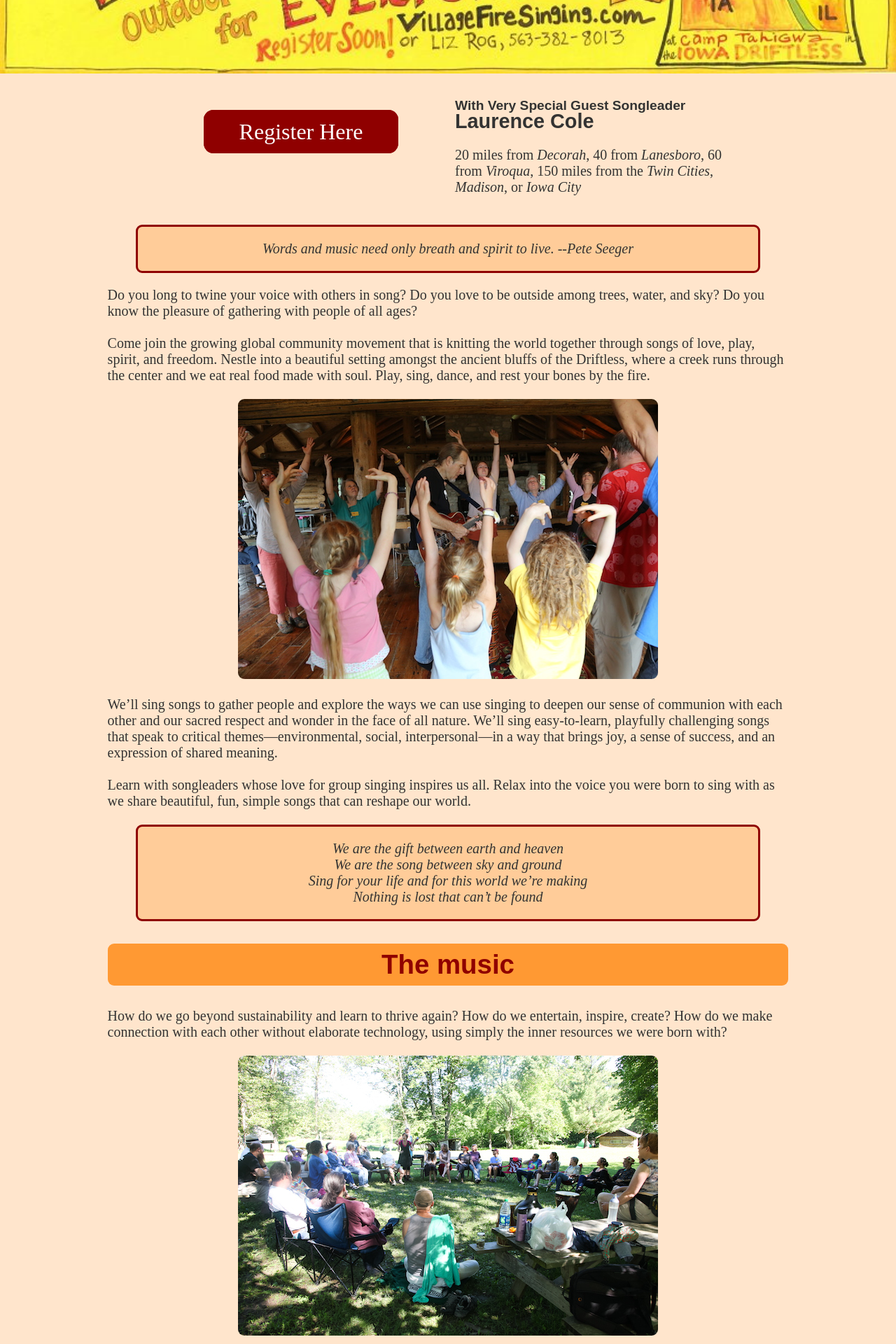
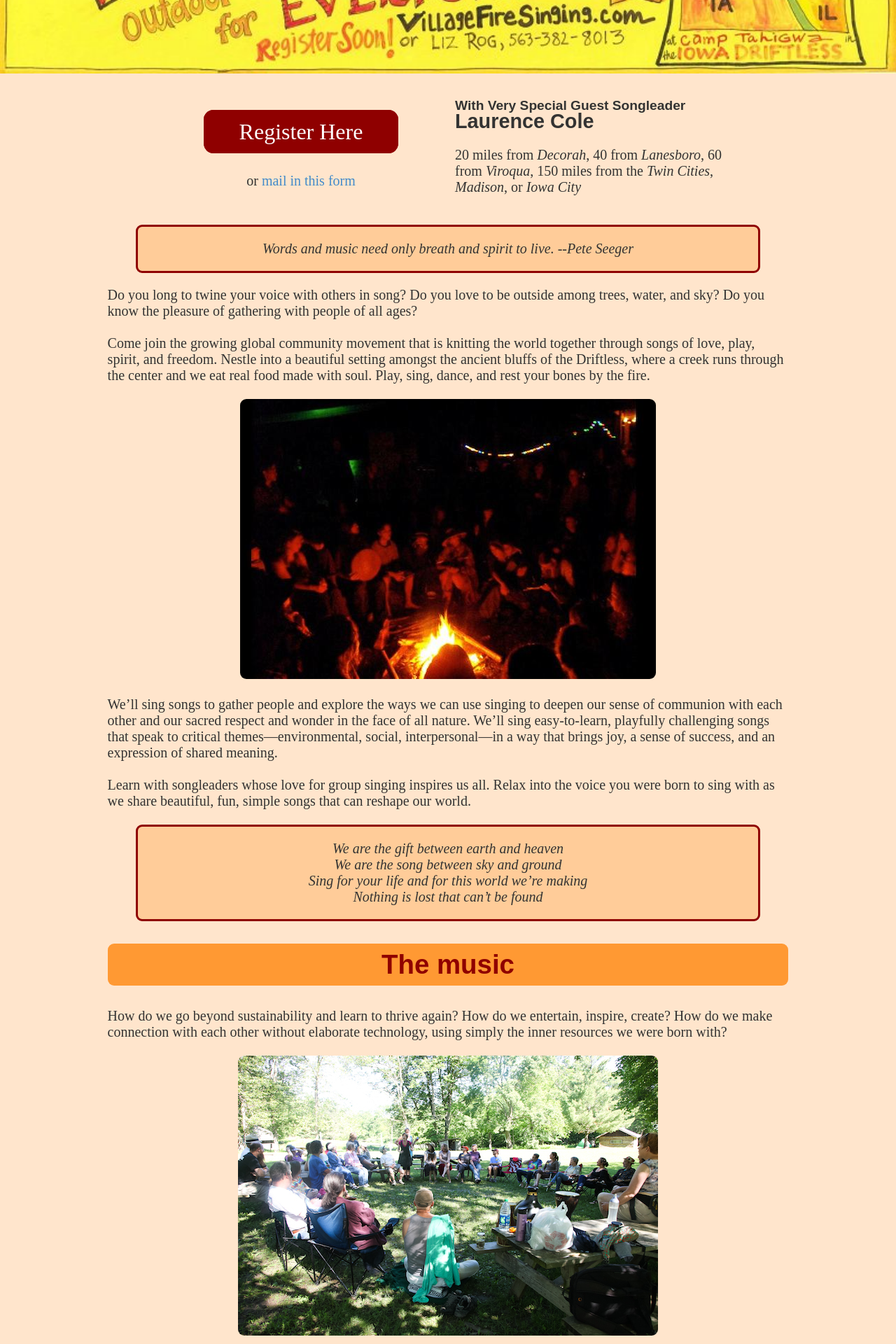
Before and after one commit to neilmb/villagefire, a Jekyll site: the page built from index.md, in a window 1280 px wide. Shown: the part 301-2221 px from the top of the page at 70% size. Built offline with Jekyll 4.4.1, drawn with Linux system fonts in a browser that asks for light colours; some web fonts are replaced; some of the changed text lies outside the part shown.

Commit message:
change images, add songleader photos

```diff
--- /dev/null
+++ b/Gemfile
@@ -0,0 +1,2 @@
+source 'https://rubygems.org'
+gem 'github-pages'
--- a/_layouts/home.html
+++ b/_layouts/home.html
@@ -17,6 +17,8 @@
  <div id="left">
         <div id="btn"><a href="http://www.eventbrite.com/e/village-fire-2014-tickets-10717304747">Register
             Here</a></div>
+        <div class="center">or <a href="images/signupform.pdf">mail in this
+                form</a></div>
  </div>
 
  <div id="right">
--- a/assets/css/main.css
+++ b/assets/css/main.css
@@ -1003,6 +1003,16 @@ index img {
   display: block;
   margin: auto;
 }
+.wrapleft {
+  display: inline;
+  float: left;
+  margin-right: 0.5em;
+}
+.wrapright {
+  display: inline;
+  float: right;
+  margin-left: 0.5em;
+}
 .center {
   text-align: center;
   margin-bottom: 1em;
@@ -1084,7 +1094,7 @@ index img {
   margin-top: 2em;
   margin-bottom: 2em;
 }
-.headbox a {
+.headbox #btn a {
   border: 3px solid #8f0000;
   -webkit-border-radius: 14px;
   -moz-border-radius: 14px;
--- a/index.md
+++ b/index.md
@@ -16,7 +16,7 @@ beautiful setting amongst the ancient bluffs of the Driftless, where a creek
 runs through the center and we eat real food made with soul. Play, sing,
 dance, and rest your bones by the fire.
 
-<div class="center"><img src="images/kidsdance.jpg"/></div>
+<div class="center"><img src="images/songfire.jpg"/></div>
 
 We’ll sing songs to gather people and explore the ways we can use singing to
 deepen our sense of communion with each other and our sacred respect and
@@ -91,6 +91,8 @@ genuine communion.”
 
 ### More Village Fire 2014 Songleaders
 
+<img class="wrapleft" src="images/lia.jpg"/>
+
 **Lia Falls** is a mom, a singer, a teacher and a songwriter. She teaches Vocal
 Playground/Yoga of the Voice classes (Yoga of the Voice as developed by Silvia
 Nakkach and the Vox Mundi Project)  in Minnesota and Wisconsin and leads
@@ -99,11 +101,14 @@ listening, curiosity, and devotion are her guiding principles. Believing that
 there is no such thing as a person who can’t sing,  Lia is devoted to creating
 a safe place for people to use their voices.
 
+
+<img class="wrapleft" src="images/barbara.jpg">
+
 **Barbara McAfee** is a native Minnesotan, a singer/songwriter with seven CDs,
 founder of the Morning Star Singers (Comfort Choir), voice coach, author of
 Full Voice: The Art and Practice of Vocal Presence, and a relentless community
 song leader.  She can’t quite believe she gets to do all of this…and is
-grateful.  www.barbaramcafee.com
+grateful.  <a href="http://www.barabaramcafee.com">www.barbaramcafee.com</a>
 
 **Colette Miller** and **Francis Gurtz**, life partners since 1985, have a shared
 interest in Dances of Universal Peace, Early American shape note singing,
@@ -113,23 +118,32 @@ of life.  They especially enjoy music that is participatory.  They  love the
 laughter, the tears, and the community built with song - which often speaks
 where words fail.
 
+<img class="wrapleft" src="images/ellen.jpg">
+
 **Ellen Rockne** lives in her beloved Decorah, where she songleads, sings and
 works with StoryPeople, an art company she co-founded.  She will be leading
 monthly Wonder Choir Sundays this summer, in conjunction with the Northeast
 Iowa Unitarian Universalist Fellowship. She also co-leads the weekly Community
 Sing in Decorah with Liz Rog.
 
+<img class="wrapleft" src="images/liz2.jpg">
+
 **Liz Rog** lives to twine her voice with those of others in the Driftless and
 beyond. She leads a variety of community singing groups in Decorah, IA and
 loves Village Fire because of the cross-pollination of voices and ideas among
 so many grassroots movers and shakers, all the spirit we raise, and all the
 connections we make that last forever.
+<br style="clear:left;"/>
+
+<img class="wrapleft" src="images/libby.jpg">
 
 **Elizabeth “Libby” Turner-Opanga** is an active musician in Minnesota.  She is
 dedicated to teaching and experiencing as much music as possible all over the
 world, and shares her love of music enthusiastically with people of all
 colors, cultures and musical tastes. She works with various Twin Cities
 community-based choirs and artists.
+
+<img class="wrapleft" src="images/louise.jpg">
 
 **Louise Jarvis** has loved singing and harmonizing all her life. After
 co-directing a choir on Hornby Island, BC, she went on to study conducting at
@@ -141,7 +155,9 @@ and the best way to connect with others.
 
 
 
-## The Schedule (more details to come)
+## The Schedule
+
+<img class="wrapleft" src="images/VFyoungppl.jpg"/>
 
 **Thursday, May 29**
 
@@ -165,9 +181,9 @@ and the best way to connect with others.
   among any who have a song to lead or suggest. Be you a learner or a leader,
   you are warmly welcomed.
 
-**Friday night Special**
+<span style="color: #8F0000"><b>Friday Night Old Time Dance</b></span>
 
-Come dance with friends new and old! Decorah’s own Erik Sessions, John Goodin,
+**Come dance with friends new and old!** Decorah’s own Erik Sessions, John Goodin,
 and Lucas Blekeberg will play their fiddle, guitar, and mandolin for a good
 old-fashioned contradance, called by Bill Deutsch.
 
@@ -197,7 +213,7 @@ love getting to know each other. We will be a combination of many backgrounds,
 and we will be glad for it all. We will be a mix of old, young, and in-between
 people, befriending each other through the play of song.
 
-<div class="center"><img src="images/circle.jpg"/></div>
+<div class="center"><img src="images/VFyoungppl2.jpg"/></div>
 
 ## The Setting
 
@@ -234,7 +250,7 @@ family.
 Base camp is fully accessible. We will work with you to be sure your needs are
 met; please help us do so by sharing your needs in advance.
 
-<div class="center"><img src="images/welcome.jpg"/></div>
+<div class="center"><img src="images/kidsdance.jpg"/></div>
 
 ## Food
 
```
Also changed, not shown: assets/less/page.less (+11 -1 lines), images/VFyoungppl.jpg (added), images/VFyoungppl2.jpg (added), images/barbara.jpg (added), images/ellen.jpg (added), images/lia.jpg (added), images/libby.jpg (added), images/liz2.jpg (added), images/louise.jpg (added), 1 other file.
